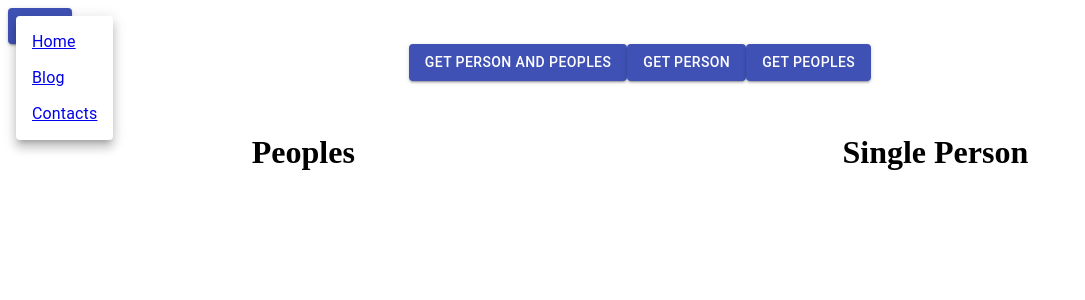
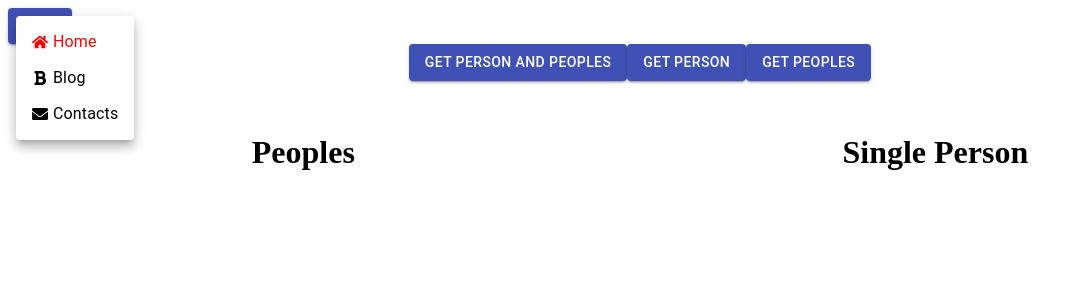
Before and after one commit to MikitaHalaburda/myblog, a React (Create React App) app: page / in a window 1280 px wide. Both pictures are taken after a click on the button 40 px from the left and 26 px from the top of the page. Shown: the top 300 px of the page, without its empty margins (0-1085 px from the left). Built offline with nearby package versions, Linux system fonts and the light colour scheme.

Commit message:
[14] added react-icons

```diff
--- a/package.json
+++ b/package.json
@@ -12,6 +12,7 @@
     "axios": "^0.19.0",
     "react": "^16.12.0",
     "react-dom": "^16.12.0",
+    "react-icons": "^3.8.0",
     "react-redux": "^7.1.3",
     "react-router-dom": "^5.1.2",
     "react-scripts": "3.3.0",
--- a/src/resources/containers/NavigationMenu/index.js
+++ b/src/resources/containers/NavigationMenu/index.js
@@ -1,20 +1,27 @@
 import React, { useState } from "react";
-import Link from "react-router-dom/Link";
+import { CustomLink, LinkLabel } from "./style";
+import { FaHome, FaEnvelope, FaBold } from "react-icons/fa";
 
 import MenuItem from "@material-ui/core/MenuItem";
 import NavigationMenuComponent from "../../components/NavigationMenu";
 
 const menuItems = [
-  { label: "Home", url: "/" },
-  { label: "Blog", url: "/blog" },
-  { label: "Contacts", url: "/contacts" }
+  { label: "Home", url: "/", exact: true, icon: <FaHome /> },
+  { label: "Blog", url: "/blog", icon: <FaBold /> },
+  { label: "Contacts", url: "/contacts", icon: <FaEnvelope /> }
 ];
 
-const renderMenuItem = onClick => ({ label, url }) => (
+const renderMenuItem = onClick => ({ label, url, icon, exact = false }) => (
   <MenuItem key={label}>
-    <Link onClick={onClick} to={url}>
-      {label}
-    </Link>
+    <CustomLink
+      exact={exact}
+      onClick={onClick}
+      to={url}
+      activeStyle={{ color: "red" }}
+    >
+      {icon}
+      <LinkLabel>{label}</LinkLabel>
+    </CustomLink>
   </MenuItem>
 );
 
--- /dev/null
+++ b/src/resources/containers/NavigationMenu/style.js
@@ -0,0 +1,16 @@
+import styled from "styled-components";
+import NavLink from "react-router-dom/NavLink";
+
+const CustomLink = styled(NavLink)`
+  color: black;
+  text-decoration: none;
+  display: flex;
+  justify-content: center;
+  align-items: center;
+`;
+
+const LinkLabel = styled.span`
+  margin-left: 5px;
+`;
+
+export { CustomLink, LinkLabel };
```
Also changed, not shown: 1 other file (tests, documents, lock files or other folders).
